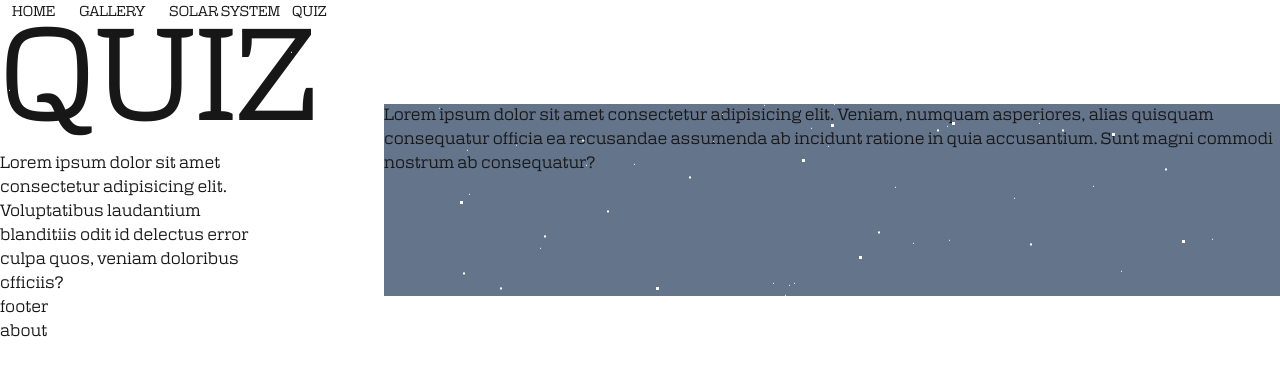
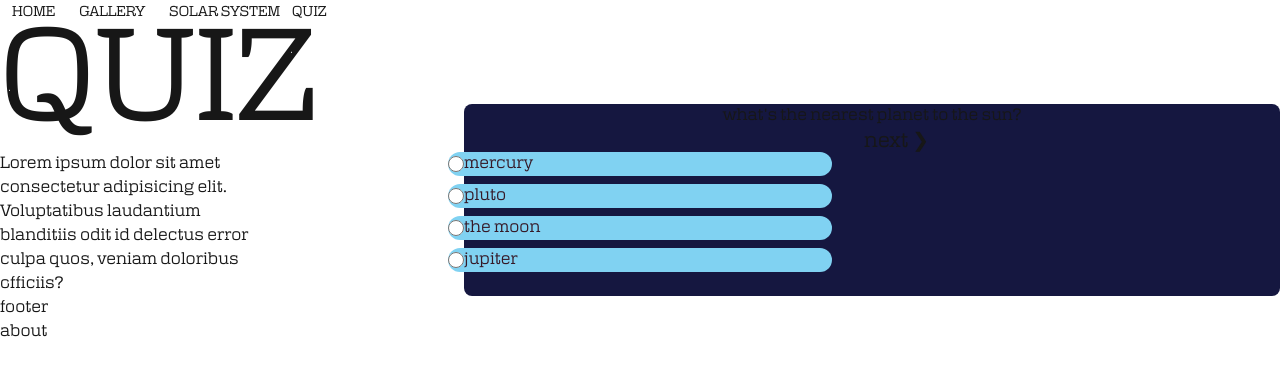
Before and after one commit to borghiste/cosmoexplorer, a Next.js app: page /Quiz in a window 1280 px wide. Shown: the top 376 px of the page. Built offline with nearby package versions, Linux system fonts and the light colour scheme.

Commit message:
complete

```diff
--- a/src/app/Quiz/components/Options.tsx
+++ b/src/app/Quiz/components/Options.tsx
@@ -1,7 +1,28 @@
-export default function Options(){
+import { useState } from "react"
+
+export default function Options({options, setcheckedAnswer, checkSolution, solution}){
+
+ const [options2, setOptions] = useState(options)
+
+    const test = options2?.map((option)=>(
+      <li className="bg-[#80d2f2] rounded-full flex
+      items-center my-2  text-[#351826] w-96 right-4 relative"
+      key={option}>
+<input type="radio" id={option}
+name={options}
+onChange={(e)=>{setcheckedAnswer}}
+value={option}
+className=' size-4'
+
+onClick={(e)=>{checkSolution(e.target.value, solution)}}/>{option}</li>
+    ))
     return(
-        <ul>
-            <li>option1</li>
+        <ul className=" z-20 absolute  pt-[1rem] text-left">
+
+
+        {test}
+
+
 
 
         </ul>
--- a/src/app/Quiz/components/Question.tsx
+++ /dev/null
@@ -1,9 +0,0 @@
-export default function Question(){
-
-    return(
-        <div className="bg-slate-500 w-[56rem] mt-20">
-
-        <p className="text-overflow pb-92 ">Lorem ipsum dolor sit amet consectetur adipisicing elit. Veniam, numquam asperiores, alias quisquam consequatur officia ea recusandae assumenda ab incidunt ratione in quia accusantium. Sunt magni commodi nostrum ab consequatur?</p>
-        </div>
-    )
-}
--- /dev/null
+++ b/src/app/Quiz/components/Window.tsx
@@ -0,0 +1,21 @@
+import { useState } from "react";
+export default function Window({questions}){
+
+    return(
+        <form className="bg-[#151740] w-[51rem] mt-20 rounded-lg z-0 border-8 ">
+
+        <p className="text-overflow  text-center  ">Lorem ipsum dolor sit amet consectetur adipisicing elit. Veniam, numquam asperiores, alias quisquam consequatur officia ea recusandae assumenda ab incidunt ratione in quia accusantium. Sunt magni commodi nostrum
+        </p>
+        <ul className=" z-20 absolute px-[39rem] pt-[10rem] text-left">
+
+<li className="bg-[#80d2f2] rounded-full flex  " >
+    <input type="radio"/>
+    option1</li>
+    </ul>
+
+
+        <a className=" px-80"> next &#10095;</a>
+
+        </form>
+    )
+}
--- a/src/app/Quiz/page.tsx
+++ b/src/app/Quiz/page.tsx
@@ -2,26 +2,151 @@
  import data from './components/questions.json';
 
  // COMPONENTS
- import Question from './components/Question';
+ import Question from './components/Window';
  import Options from './components/Options';
+import Window from './components/Window';
+import { useState } from 'react';
 
 
  export default function Quiz(){
 
-const chooseALevel = ['base','medium','advanced'].map(string =>(<li className="rounded border-2" onClick={(e)=>{console.log(e)}}>{string}</li>))
+// const chooseALevel = ['base','medium','advanced'].map(string =>(<li className="rounded border-2" onClick={(e)=>{console.log(e)}}>{string}</li>))
+
+const [Questions, setQuestions] = useState(data)
+const [currentQuestion, setCurrentQuestion] = useState(data[0]);
+const [QuestionIndex, SetQuestionIndex] = useState(0)
+
+const [currentQuestionOptions, setCurrentQuestionOptions] = useState(data[0].options);
+const [checkedAnswer, setcheckedAnswer] = useState();
+let [totalScore, setTotalScore] = useState(0);
+
+
+
+const nextQuestion = ()=>{SetQuestionIndex((prev)=>( prev === Questions.length -1 ? prev : prev + 1 ));
+setCurrentQuestion(Questions[QuestionIndex])
+setCurrentQuestionOptions(data[QuestionIndex].options)
+
+
+}
+
+
+
+
+
+
+const options = currentQuestionOptions?.map((option)=>(
+    <li className="bg-[#80d2f2] rounded-full flex
+                    items-center my-2  text-[#351826] w-96 right-4 relative" >
+<input type="radio" id={option}
+        name={option.valueOf}
+        onChange={(e)=>{setcheckedAnswer(e.target.value)}}
+        value={option}
+        className=' size-4'
+        key={option}
+onClick={()=>{checkAnswer(option, currentQuestion.solution)}}/>{option}</li>
+))
+
+
+
+const checkAnswer = (answer, solution)=>{
+    if(answer === solution){
+        console.log(true)
+       totalScore ++;
+       setTotalScore(totalScore);
+    }
+
+}
+
+
 
 
     return(
-        <div className="flex justify-between">
+       <>
+        <div className="flex justify-between ">
         <div className='flex flex-col '>
         <h1 className="text-9xl">QUIZ</h1>
             <p className='w-[16rem]'>Lorem ipsum dolor sit amet consectetur adipisicing elit. Voluptatibus laudantium blanditiis odit id delectus error culpa quos, veniam doloribus officiis?</p>
         </div>
 
-            <Question/>
+
+
+
+        <form className="bg-[#151740] w-[51rem] mt-20 rounded-lg z-0 "
+                onSubmit={e=> {
+                    e.preventDefault();
+
+
+                }}>
+
+<p className="text-overflow  text-center  ">{currentQuestion.question}
+</p>
+
+<ul className='z-20 absolute text-left'>
+
+<Options options={currentQuestionOptions}
+        setcheckedAnswer={setcheckedAnswer}
+        checkSolution={checkAnswer}
+        solution={currentQuestion.solution}/>
+
+</ul>
+
+
+
+<p className='pl-9  text-center'>{QuestionIndex  ? `${totalScore} correct answers/${Questions.length}` : null }</p>
+<button type='submit'
+        className=" hoover:cursor-pointer px-80  text-xl text-nowrap ml-20 pt-21"
+        onClick={()=>{nextQuestion()}}> next &#10095;</button>
+
+</form>
+
+
+
+
         </div>
+       </>
+
+
 
 
         )
 
     }
+
+
+
+    // Livello Intermedio
+//         Quale pianeta ha il maggior numero di satelliti?
+//         Saturno
+//         Qual è il nome della più famosa cintura di asteroidi nel Sistema Solare?
+//         Cintura degli asteroidi tra Marte e Giove
+//         Cosa sono le aurore boreali e dove si verificano?
+//         Fenomeni luminosi nell'atmosfera terrestre, visibili ai poli.
+//         Qual è il nome della stella più vicina alla Terra dopo il Sole?
+//         Proxima Centauri
+//         Qual è il periodo di rotazione della Terra attorno al Sole?
+//         365 giorni (circa un anno)
+//         Livello Avanzato
+//         Cos’è un buco nero e come si forma?
+//         È una regione con una forza gravitazionale talmente intensa da non permettere nemmeno alla luce di sfuggire; si forma dal collasso di una stella molto massiccia.
+//         Cosa distingue una stella nana bianca da una stella di neutroni?
+//         La nana bianca è un residuo di una stella di massa simile al Sole, mentre la stella di neutroni è il residuo di stelle più massicce.
+//         Qual è la teoria più accettata sull'origine dell'universo?
+//         Il Big Bang
+//         Come si chiama il fenomeno per cui un oggetto che si allontana emette luce spostata verso il rosso?
+//         Redshift (o spostamento verso il rosso)
+//         Cos'è una supernova?
+//         L'esplosione di una stella alla fine della sua vita
+//         Livello Esperto
+//         Come si chiama il più grande radiotelescopio al mondo, situato in Cina?
+//         FAST (Five-hundred-meter Aperture Spherical Telescope)
+//         Quali sono le principali prove dell’espansione dell’universo?
+//         L'effetto redshift delle galassie lontane e la radiazione cosmica di fondo
+//         Qual è la differenza tra materia oscura ed energia oscura?
+//         La materia oscura è una forma di materia che non emette luce e ha effetti gravitazionali, mentre l'energia oscura è una forza che sembra accelerare l'espansione dell'universo.
+//         Qual è la durata della vita del Sole?
+//         Circa 10 miliardi di anni
+//         Cosa significa che una stella è "di sequenza principale"?
+//         È nella fase di vita in cui fonde l'idrogeno in elio nel suo nucleo.</p> */}
+
+
+// }
```
Also changed, not shown: src/app/Quiz/components/questions.json (+2 -40 lines).
